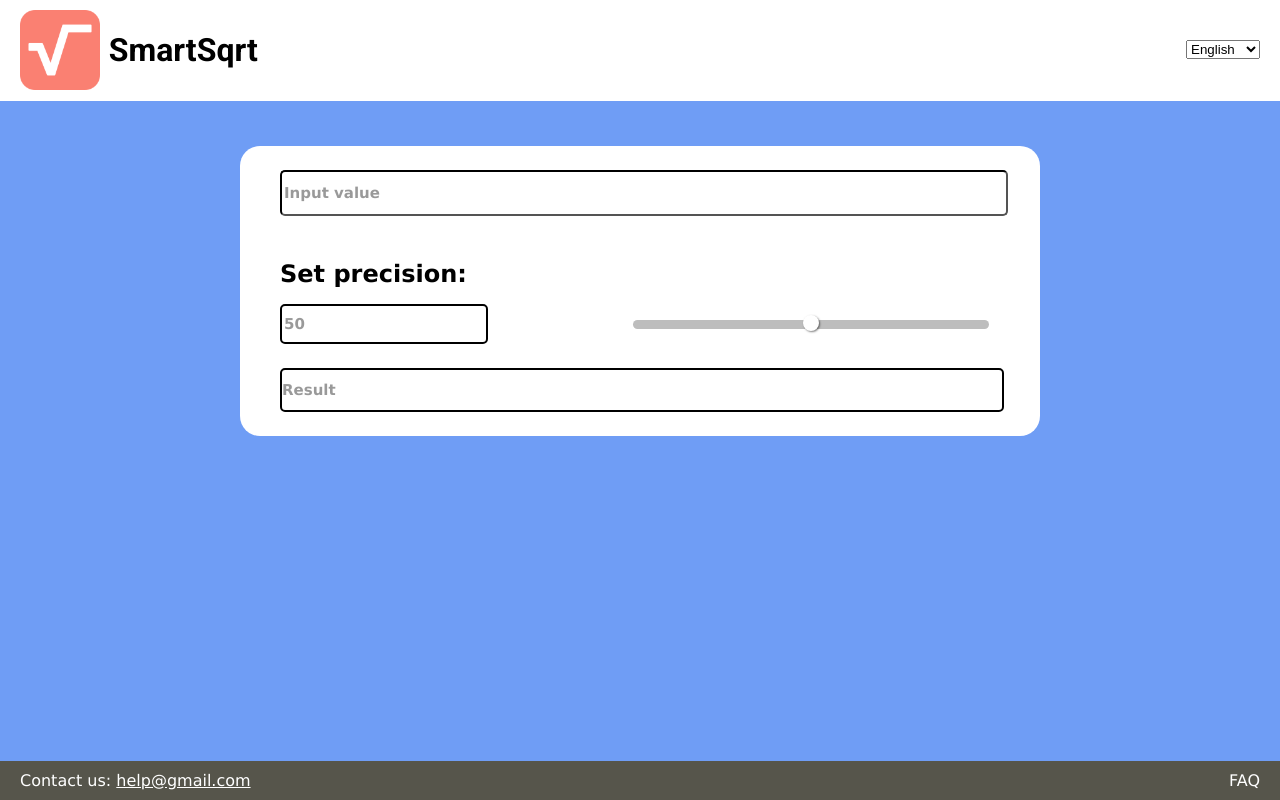
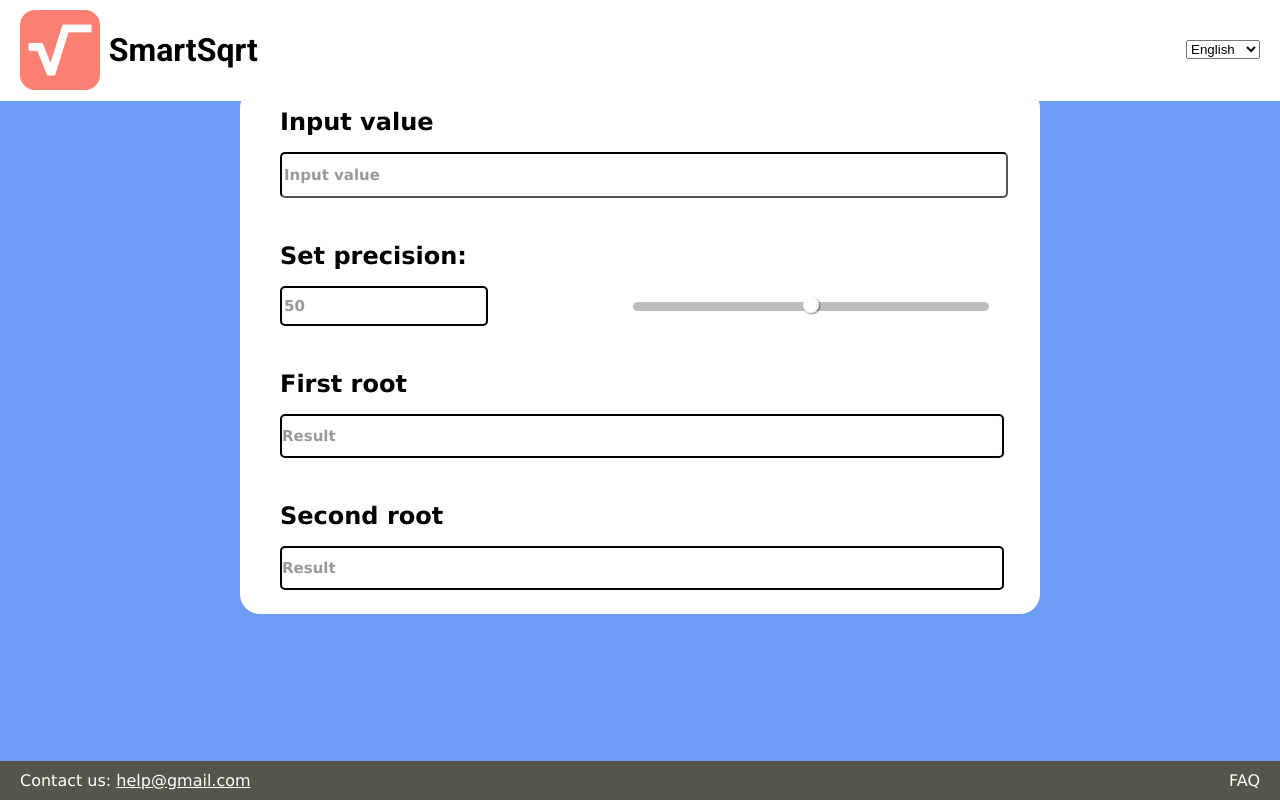
Before and after one commit to Skeef79/SmartSqrt, a Flask app: page / in a window 1280 px wide. Run offline with Flask 2, Linux system fonts and the light colour scheme.

Commit message:
added precision and two roots

```diff
--- a/app.py
+++ b/app.py
@@ -10,6 +10,15 @@ app = Flask(__name__)
 def index():
     if request.method=="POST":
         data = json.loads(request.data.decode('utf-8'))
+
+        result = sqrt_logic.getSqrt(expr = data["value"], prec = int(data["prec"]))
+        resJSON = {
+            'res1': result,
+            'res2': result
+        }
+
+        return json.dumps(resJSON)
+
         return sqrt_logic.getSqrt(expr = data["value"], prec = int(data["prec"]))
 
 
--- a/apps/sqrt_logic.py
+++ b/apps/sqrt_logic.py
@@ -15,9 +15,17 @@ def prettifyNumber(num, prec = 50, eps=1e-12):
     re = num.real
     im = num.imag
 
-    outValue = "{:.20f}".format(re)
+    #if imag <0 then add -
+
+    reStr = '%.*f' % (prec, re)
+    imStr = '%.*f' % (prec, im)
+
+    outValue = reStr;
     if abs(im)>eps:
-        outValue += " + {:.20f}i".format(im)
+        if im < 0:
+            outValue+= f' - {imStr[1:]}i'
+        else:
+            outValue += f' + {imStr}i'
 
     return outValue
 
@@ -35,12 +43,14 @@ def convert(expr):
     return result;
 
 
-def getSqrt(expr, prec):
+def getSqrt(expr, prec = 50):
     #cmath's complex numbers need's to have j as an imaginary unit
     expr = convert(expr)
 
+    print(expr)
+
     try:
-        result = eval(f'cmath.sqrt(1*({expr}))')
+        result = eval(f'cmath.sqrt({expr})')
         return prettifyNumber(num = result, prec = prec)
     except:
         return "Error"
--- a/static/style.css
+++ b/static/style.css
@@ -31,7 +31,7 @@ body {
   justify-content: space-between;
   margin:auto;
 
-  margin-top:-35%;
+  margin-top:-20%;
 
   border-radius: 20px;
   background-color:white;
@@ -135,7 +135,7 @@ h2 {
   border-width: 2px;
 }
 
-.result {
+.result1 {
 
   width:90%;
   height:40px;
@@ -159,6 +159,33 @@ h2 {
   justify-content: center;
   flex-direction: column;
 }
+
+
+.result2 {
+
+  width:90%;
+  height:40px;
+
+  margin-left:5%;
+  margin-top:3%;
+  margin-bottom: 3%;
+
+  border-style: solid;
+  border-radius: 5px;
+  border-color: black;
+  border-width: 2px;
+
+  font-family: Geneva, Verdana, sans-serif;
+  font-size: 15px;
+  color: rgba(0,0,0,0.4);
+  font-weight: bold;
+
+
+  display: flex;
+  justify-content: center;
+  flex-direction: column;
+}
+
 
 a {
   color: white;
@@ -213,6 +240,40 @@ a {
 
 }
 
+
+.inputTitle {
+  display: flex;
+  justify-content: space-between;
+  flex-direction: row;
+  width:90%;
+  height:40px;
+
+  margin-left:5%;
+  margin-top:0%;
+
+}
+
+.rootTitle1 {
+  display: flex;
+  justify-content: space-between;
+  flex-direction: row;
+  width:90%;
+  height:40px;
+
+  margin-left:5%;
+  margin-top:3%;
+}
+
+.rootTitle2 {
+  display: flex;
+  justify-content: space-between;
+  flex-direction: row;
+  width:90%;
+  height:40px;
+
+  margin-left:5%;
+  margin-top:0%;
+}
 /* slider copy-pasted */
 
 
--- a/templates/index.html
+++ b/templates/index.html
@@ -36,6 +36,10 @@
 
             <main class="contentLayout">
                 <div class = "mainContent">
+                    <div class = "inputTitle">
+                        <h2>Input value</h2>
+                    </div>
+
                     <!-- onsubmit = "return false;" diables any action then we press enter-->
                     <div autocomplete="off" class = "inputField" spellcheck="false" method="POST" onsubmit="return false;">
                         <input id="value" placeholder="Input value" class="value" type="text" />
@@ -55,9 +59,22 @@
 
                     </div>
 
-                    <div id="result" class="result">
+                    <div class = "rootTitle1">
+                        <h2>First root</h2>
+                    </div>
+
+                    <div id="result1" class="result1">
                         Result
                     </div>
+
+                    <div class = "rootTitle2">
+                        <h2>Second root</h2>
+                    </div>
+
+                    <div id="result2" class="result2">
+                        Result
+                    </div>
+
                 </div>
             </main>
 
@@ -72,7 +89,10 @@
 
         <script>
             const inputValue = document.getElementById("value");
-            const result = document.getElementById("result");
+            //const result = document.getElementById("result");
+
+            const result1 = document.getElementById("result1")
+            const result2 = document.getElementById("result2")
 
             const precisionNumber = document.getElementById('number');
             const precisionSlider = document.getElementById('precisionRange');
@@ -119,14 +139,24 @@
                 xhr.onreadystatechange = function () {
                     if (xhr.readyState == XMLHttpRequest.DONE && xhr.status == 200) {
 
-                        console.log(xhr.responseText)
+                        const res = JSON.parse(xhr.responseText);
+                        res1 = res['res1']
+                        res2 = res['res2']
 
-                        if (xhr.responseText!="Error") {
-                            result.innerText = xhr.responseText;
+                        console.log(res1)
+                        console.log(res2)
+
+                        if (res1!="Error") {
+                            result1.innerText = res1
+                            result2.innerText = res2
                         }
 
-                        if (inputValue.value == "")
-                            result.innerText = "Result";
+
+                        if (inputValue.value == "") {
+                            result1.innerText = "Result";
+                            result2.innerText = "Result";
+                        }
+
                     }
                 };
             };
```
